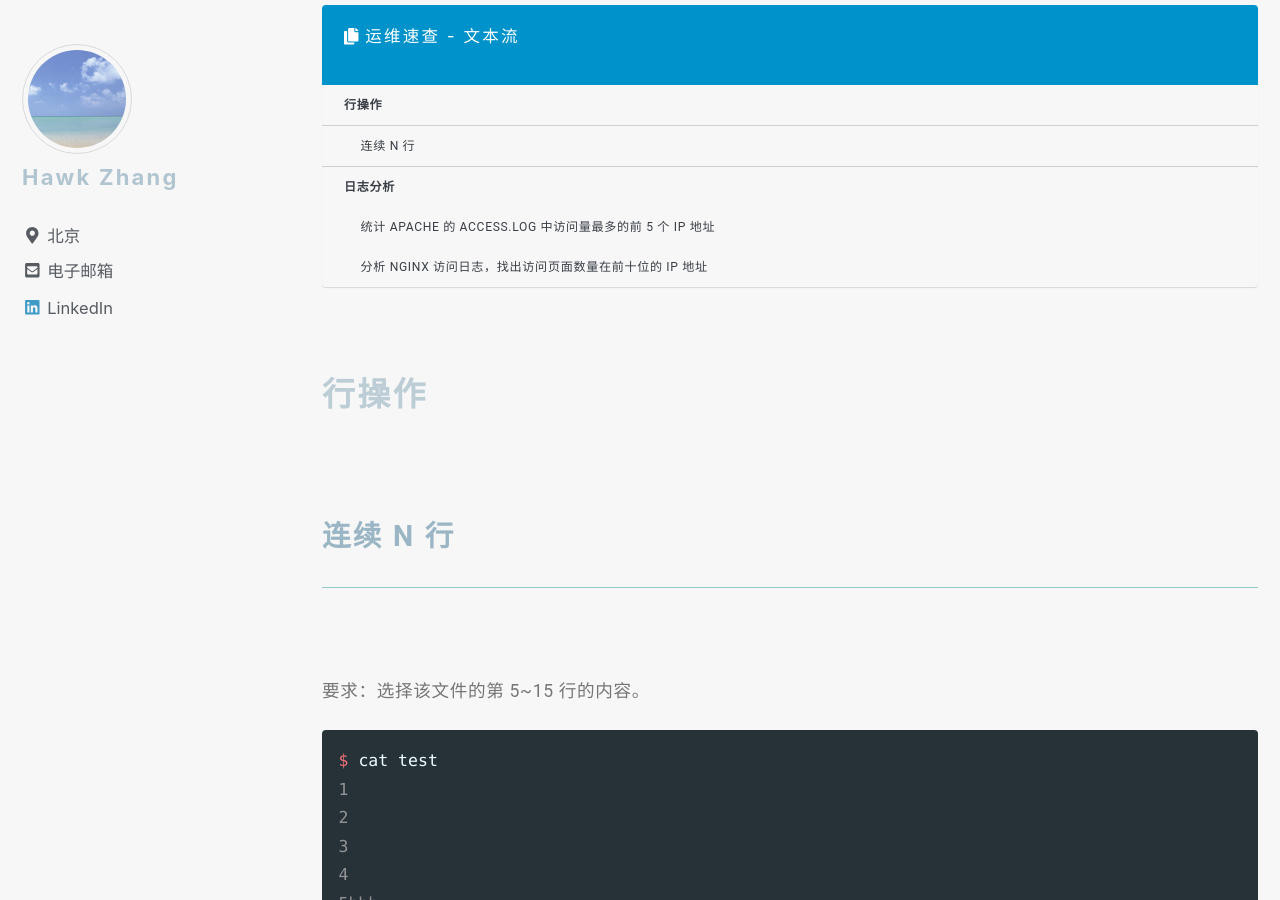
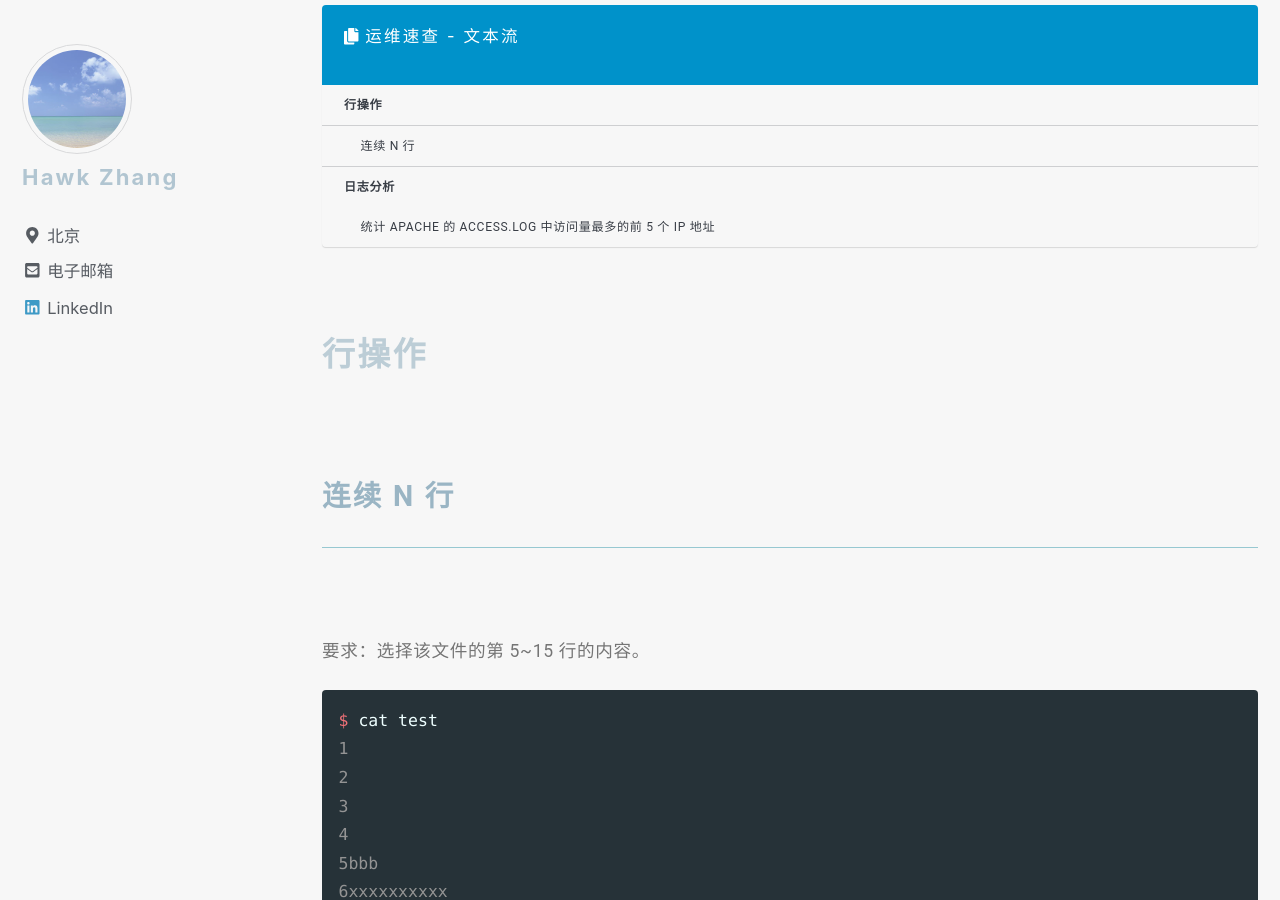
Before and after one commit to narru888/linotes_note, a Jekyll site: the page built from _posts/cheatsheet/2017-05-01-dtstream.md, in a window 1280 px wide and 900 px high, scrolled down 392 px. Built offline with Jekyll 4.4.1, drawn with Linux system fonts in a browser that asks for light colours; nearby versions of some CDN libraries; a script that is not in the unit is left out; some of the changed text lies outside the part shown.

Commit message:
update on 2018-12-10 10:37:01 CST

````diff
--- a/_posts/cheatsheet/2017-05-01-dtstream.md
+++ b/_posts/cheatsheet/2017-05-01-dtstream.md
@@ -124,9 +124,3 @@
  | sort -rn \
  | head -5
 ```
-
-
-
-
-
-### 分析 Nginx 访问日志，找出访问页面数量在前十位的 ip 地址
````
